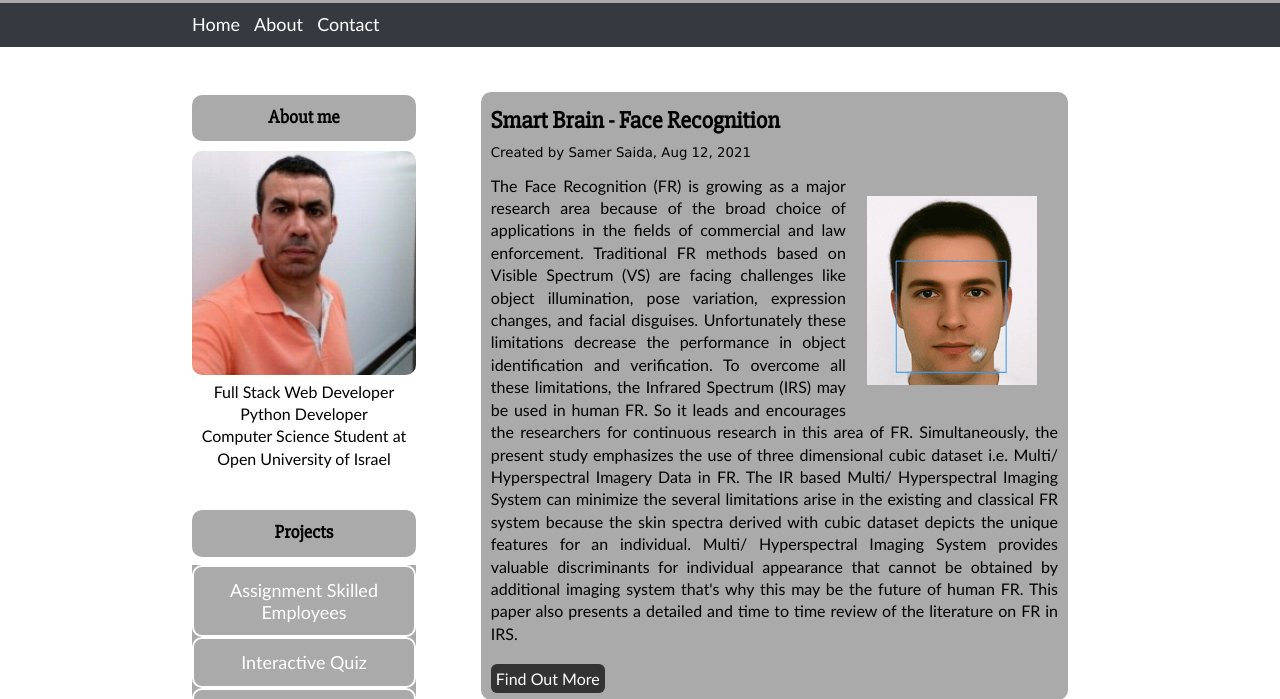
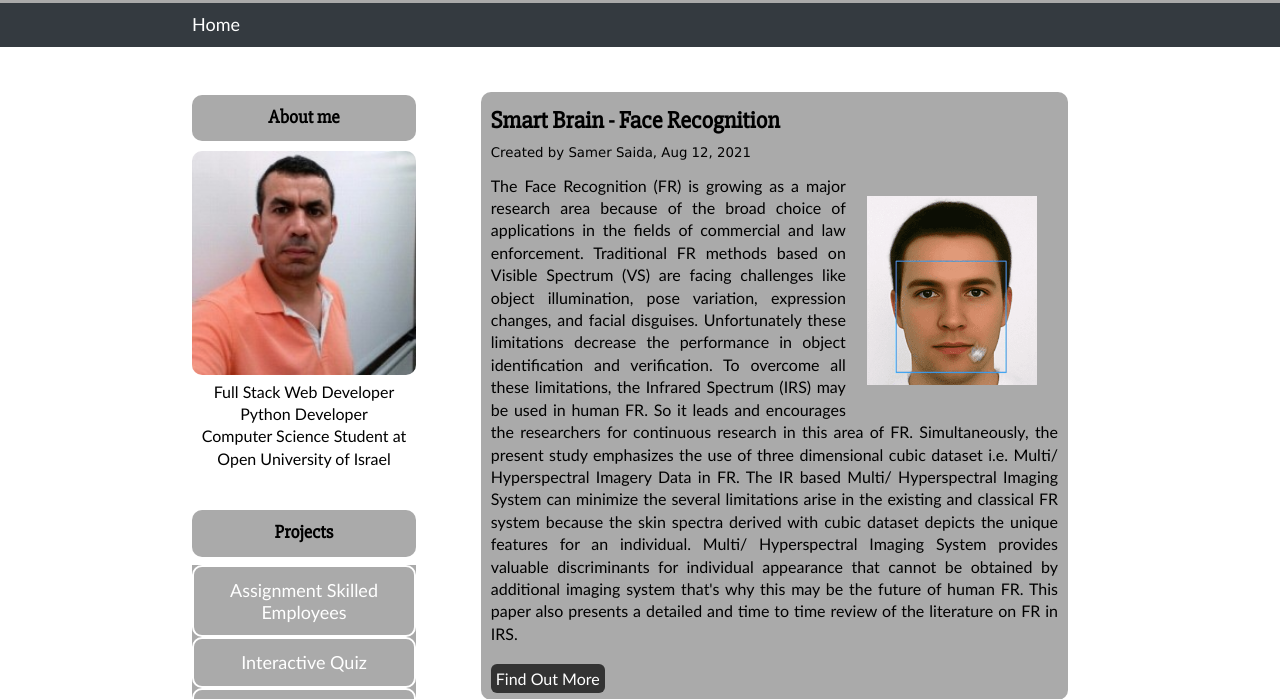
Before and after one commit to ssaida/blog, a plain HTML site: page index.html in a window 1280 px wide. Shown: the part 36-735 px from the top of the page. Drawn offline with Linux system fonts and the light colour scheme.

Commit message:
Update index.html

```diff
--- a/index.html
+++ b/index.html
@@ -22,8 +22,8 @@
         <div class="container">
                 <ul>
                     <li><a href="#">Home</a></li>
-                    <li><a href="#">About</a></li>
-                    <li><a href="#">Contact</a></li>
+<!--                     <li><a href="#">About</a></li> -->
+<!--                     <li><a href="#">Contact</a></li> -->
                 </ul>
         </div>
     </nav>
```
